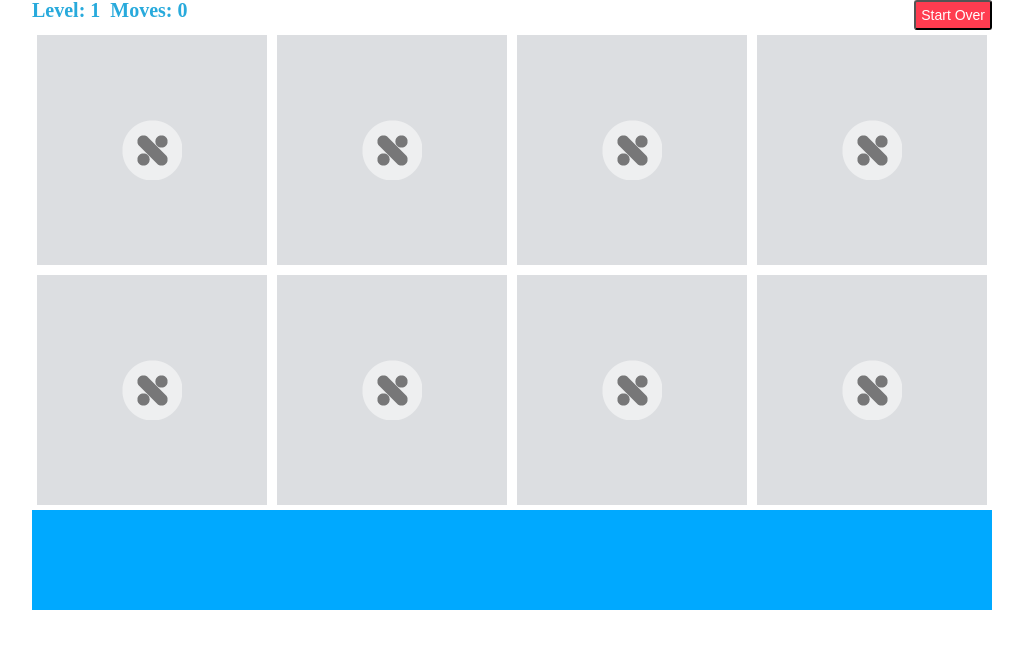
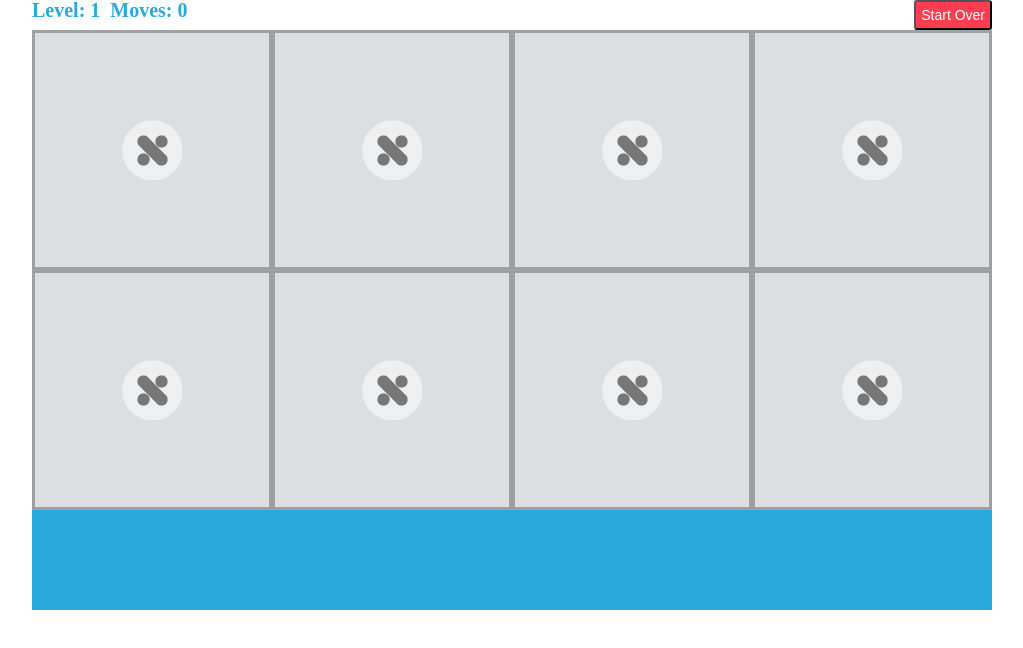
Before and after one commit to jeremyhilliard14/Memory-Game, a plain HTML site: page clean index.html in a window 1280 px wide. Shown: the whole page, without its empty margins (128-1151 px from the left). Drawn offline with Linux system fonts and the light colour scheme.

Commit message:
changed styling

```diff
--- a/clean index.html
+++ b/clean index.html
@@ -1,4 +1,4 @@
-<!DOCTYPE html>
+
 <html>
 <head>
 	<title></title>
--- a/css/cleanstyle.css
+++ b/css/cleanstyle.css
@@ -46,12 +46,12 @@ button{
 
 .tile{
 	float: left;
-	width: 240px;
-	height: 240px;
+	width: 25%;
+	height: 30%;
 	box-sizing: border-box;
 	position: relative;
-	border: 5px solid #fff;
-
+	border: 3px solid #9fa0a0;
+	padding: 5px;
 }
 
 .back {
@@ -64,18 +64,25 @@ button{
 	background-color: #dcdee1;
 }
 
+.back:hover{
+	border: 2px dotted black;
+}
+
 .front{
 	position: absolute;
 	display: none;
 	width: 100%;
 	height: 100%;
 }
+
 .inside-tile{
 
 }
 
 .footer{
 	width: 100%;
-	background-color: #00a9ff;
+	background-color: #28aadc;
 	height: 100px;
+	float: left;
+
 }
```
